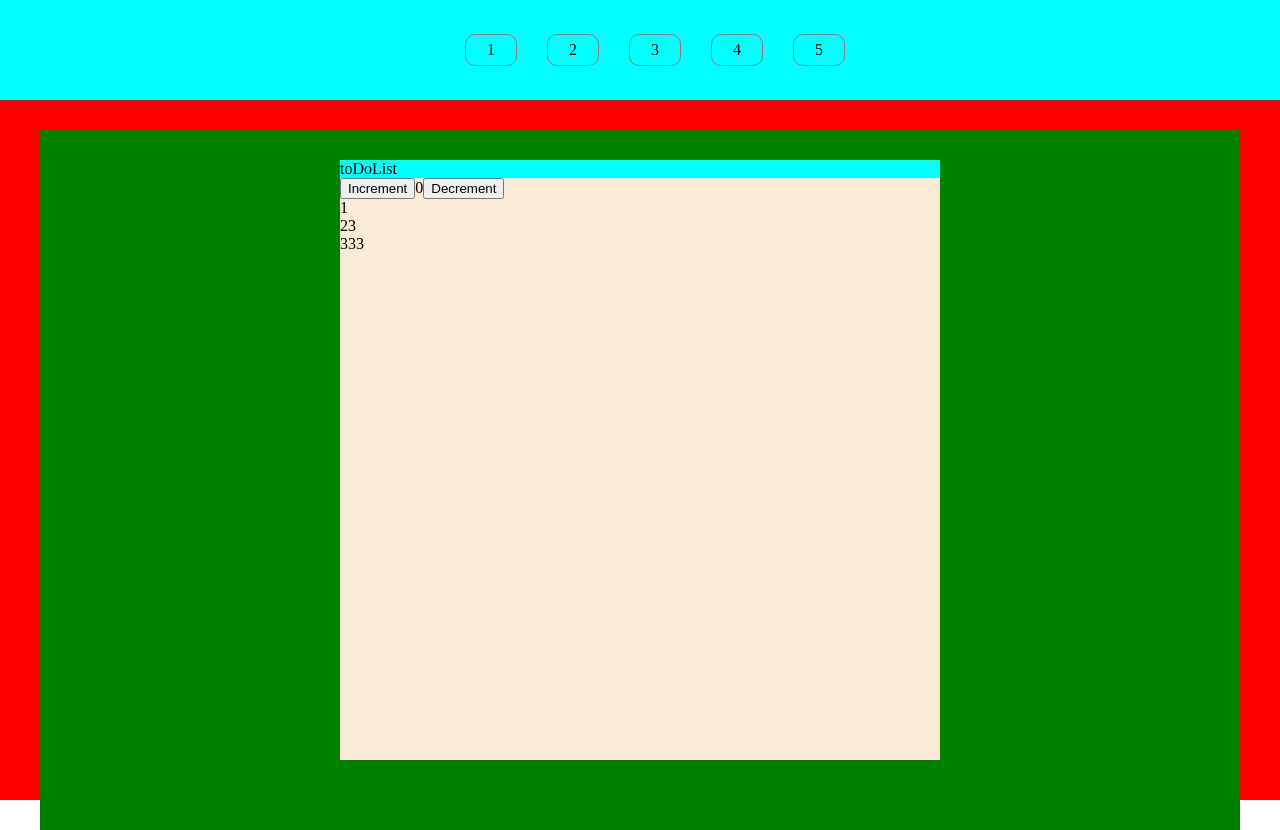
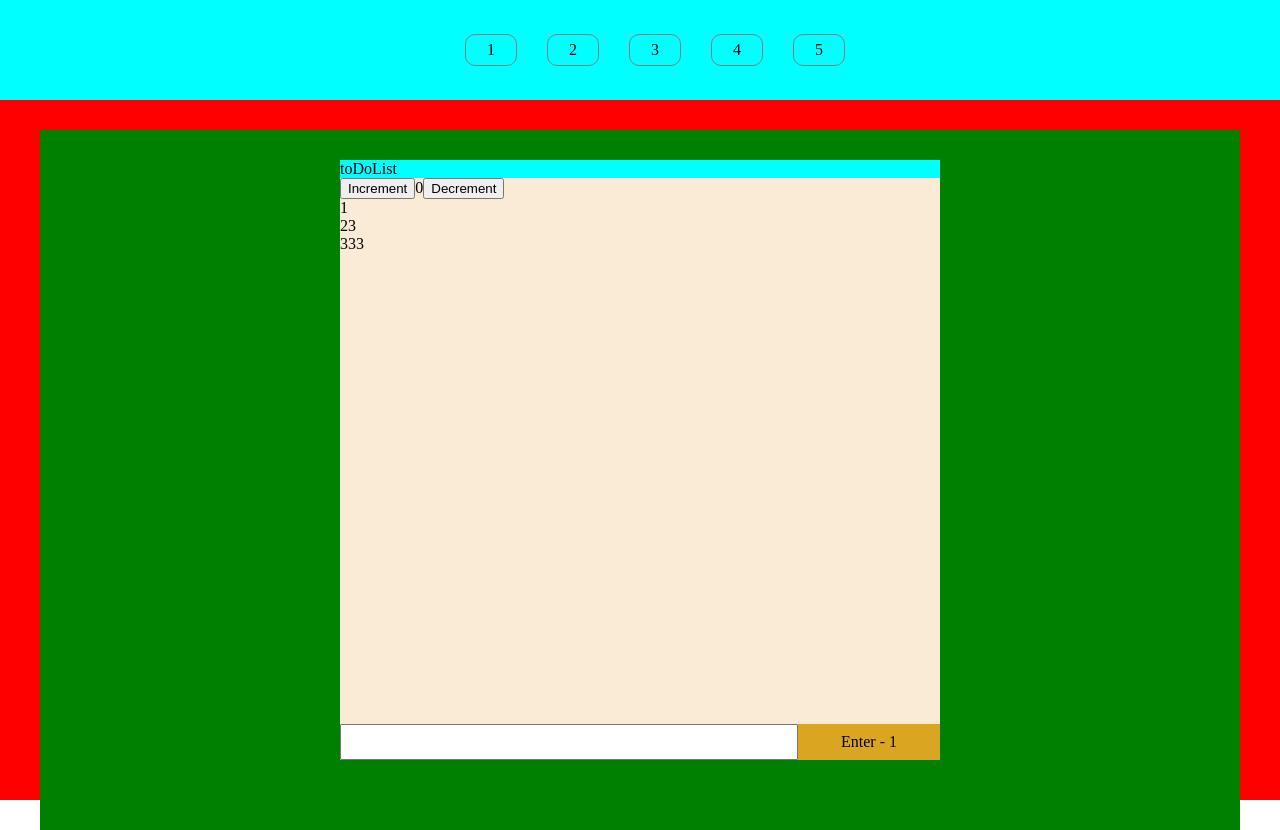
Before and after one commit to inevadim/ineHub, a React (Create React App) app: page / in a window 1280 px wide. Built offline with nearby package versions, Linux system fonts and the light colour scheme.

Commit message:
add ligick structure EntryField

```diff
--- a/src/components/content/toDoList/ToDoList.jsx
+++ b/src/components/content/toDoList/ToDoList.jsx
@@ -3,6 +3,7 @@ import styles from './ToDoList.module.scss';
 import { useSelector, useDispatch } from 'react-redux';
 import { decrement, increment } from '../../../redux/counterSlice';
 import { addItem, deleteItem } from '../../../redux/toDoListSlice';
+import { EntryField } from './components/EntryField';
 export const ToDoList = () => {
   const count = useSelector(state => state.counter.value);
   const listItems = useSelector(state => state.toDoList.value);
@@ -32,6 +33,7 @@ export const ToDoList = () => {
             })}
           </div>
         </div>
+        <EntryField />
       </div>
     </div>
   );
--- /dev/null
+++ b/src/components/content/toDoList/components/EntryField.jsx
@@ -0,0 +1,29 @@
+import styles from './EntryField.module.scss';
+import { useState } from 'react';
+import { useSelector, useDispatch } from 'react-redux';
+import { addItem, deleteItem } from '../../../../redux/toDoListSlice';
+export const EntryField = () => {
+  const [entryFieldValue, setEntryFieldValue] = useState('1');
+  const listItems = useSelector(state => state.toDoList.value);
+  const dispatch = useDispatch();
+  const clickConsole = () => {
+    return console.log({ listItems });
+  };
+  return (
+    <div className={styles.entryField}>
+      <input
+        className={styles.inputEntryField}
+        onChange={e => {
+          setEntryFieldValue(e.target.value);
+        }}
+      />
+      <div
+        className={styles.buttonEntryField}
+        onClick={() => {
+          clickConsole();
+        }}>
+        Enter - {entryFieldValue}
+      </div>
+    </div>
+  );
+};
--- /dev/null
+++ b/src/components/content/toDoList/components/EntryField.module.scss
@@ -0,0 +1,16 @@
+.entryField{
+    background-color: goldenrod;
+    width: 100%;
+    display: flex;
+
+    .inputEntryField{
+        height: 30px;
+        width: 450px;
+    }
+
+    .buttonEntryField{
+        display: flex;
+        align-items: center;
+        margin: 0 auto;
+    }
+}
```
